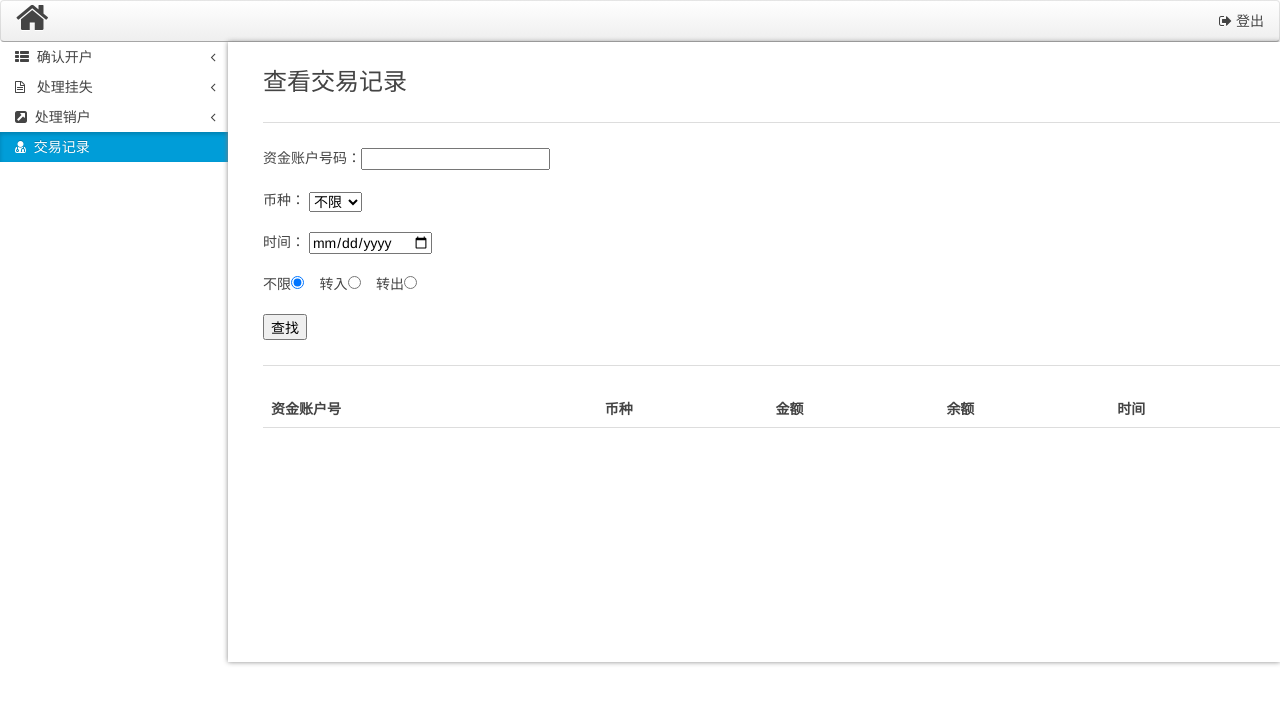
After one commit to nearu/G2, a CodeIgniter app: page /index.php/admin/log in a window 1280 px wide. The commit adds this page. Shown: the top 702 px of the page. Run offline with CodeIgniter, Linux system fonts and the light colour scheme; lists and menus that the app fills with data are empty.

Commit message:
把log界面做出来了

```diff
--- a/application/controllers/admin.php
+++ b/application/controllers/admin.php
@@ -3,6 +3,7 @@ class admin extends CI_Controller {
 	function __construct() {
 		parent::__construct();
 		$this->load->model('funds_account_admin');
+		$this->load->model('funds_account_log_manager');
 		$this->load->helper("url");
 		$this->load->library("session");
 	}
@@ -99,6 +100,37 @@ class admin extends CI_Controller {
         return ;
 	}
 
+	public function log(){
+		$logs = array();
+		if ($this->input->post()) {
+			$id = $this->input->post("id");
+			$currency = $this->input->post("currency");
+			$date = $this->input->post("date");
+			$increase = $this->input->post("increase");
+
+			$condition = array();
+			if( strlen($id) > 0 ){
+				$condition['funds_account_number'] = $id;
+			}
+			if( strlen($currency) > 0 ){
+				$condition['currency'] = $currency;
+			}
+			if( strlen($date) > 0 ){
+				$condition['time like'] = $currency."%";
+			}
+			if( $increase == 'increase' ){
+				$condition['amount >'] = 0;
+			}
+			else if( $increase == 'decrease' ){
+				$condition['amount <'] = 0;
+			}
+			//echo $condition['funds_account_number']."<br>".$condition['currency']."<br>".$condition['time like']."<br>".$condition['amount >']."<br>".$condition['amount <'];
+			$logs = $this->funds_account_log_manager->get_log( $condition );
+		}
+		$this->load->view("main_head",array("active"=>"log"));
+		$this->load->view("log", array( "logs" => $logs ) );
+	}
+
 	private function check_login_state($levelRequirement = 1)
     {
         $this->load->library("session");
--- /dev/null
+++ b/application/views/log.php
@@ -0,0 +1,52 @@
+<h2>查看交易记录</h2>
+<hr class="uk-article-divider"/>
+    <form id="get_log" method="post" action="" >
+        资金账户号码：<input type="text" name="id" />
+        <br><br>
+        币种：
+        <select name="currency">
+            <option value="" selected="selected">不限</option>
+            <option value="CNY">CNY</option>
+            <option value="USD">USD</option>
+            <option value="EUR">EUR</option>
+            <option value="JPY">JPY</option>
+            <option value="HKD">HKD</option>
+            <option value="GBP">GBP</option>
+            <option value="CAD">CAD</option>
+            <option value="AUD">AUD</option>
+            <option value="CHF">CHF</option>
+            <option value="SGD">SGD</option>
+        </select>
+        <br><br>
+        时间：
+        <input type="date" name="date" />
+        <br><br>
+        不限<input type="radio" checked="checked" name="increase" value="both" />
+        &nbsp&nbsp&nbsp转入<input type="radio" name="increase" value="increase" />
+        &nbsp&nbsp&nbsp转出<input type="radio" name="increase" value="decrease" />
+        <br><br>
+        <input type="submit" value="查找">
+    </form>
+<hr class="uk-article-divider"/>
+<table class="uk-table uk-table-hover" id="table">
+    <thead>
+        <tr>
+            <th>资金账户号</th>
+            <th>币种</th>
+            <th>金额</th>
+            <th>余额</th>
+            <th>时间</th>
+        </tr>
+    </thead>
+    <tbody>
+        <?php foreach($logs as $log): ?>
+        <tr>
+            <td><?=$log['funds_account_number']?></td>
+            <td><?=$log['currency']?></td>
+            <td><?= $log['amount'] > 0 ? '+'.(string)$log['amount'] : (string)$log['amount'] ?></td>
+            <td><?=$log['balance']?></td>
+            <td><?=$log['time']?></td>
+        </tr>
+        <?php endforeach;?>
+    </tbody>
+</table>
--- a/application/views/main_head.php
+++ b/application/views/main_head.php
@@ -46,7 +46,7 @@ $this->load->helper("url");
             </li>
 
             <li id="log"  class="uk-parent">
-                <a href="#"><i class="uk-icon-user-md"></i>&nbsp;    历史记录</a>
+                <a href="<?=base_url('index.php/admin/log')?>"><i class="uk-icon-user-md"></i>&nbsp; 交易记录</a>
             </li>
             <!--
             <li id="set"     class="uk-parent">
```
